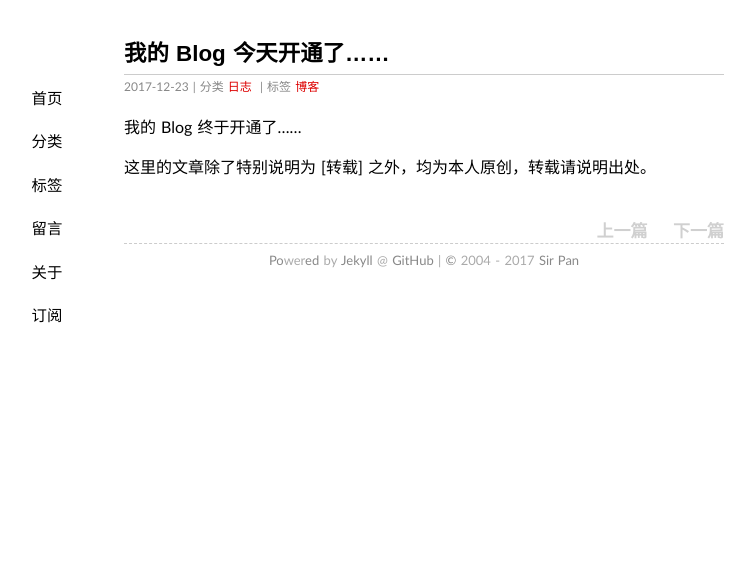
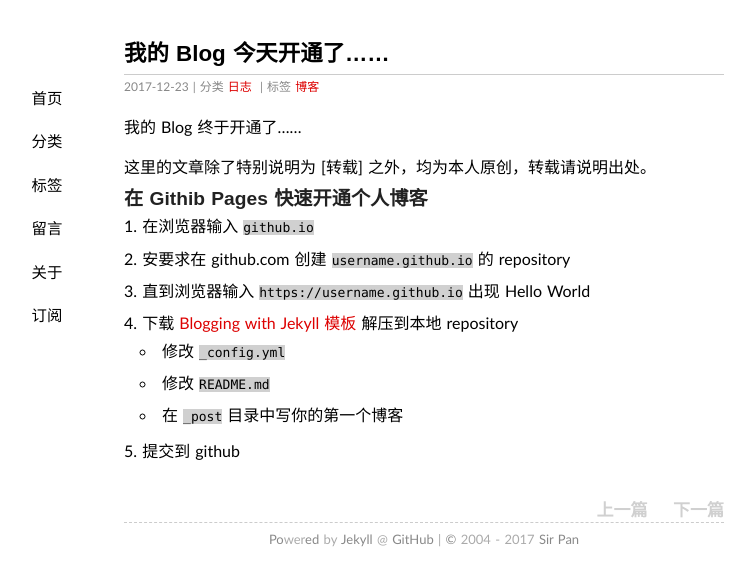
Before and after one commit to pmlpml/pmlpml.github.io, a Jekyll site: the page built from _posts/2017-12-23-hello-blog.md, in a window 1280 px wide. Shown: the top 586 px of the page, without its empty margins (216-971 px from the left). Built offline with Jekyll 4.4.1, drawn with Linux system fonts in a browser that asks for light colours; comment, search, counter and statistics services are not loaded.

Commit message:
first blog

```diff
--- a/_posts/2017-12-23-hello-blog.md
+++ b/_posts/2017-12-23-hello-blog.md
@@ -9,3 +9,14 @@ tags: 博客
 我的 Blog 终于开通了……
 
 这里的文章除了特别说明为 [转载] 之外，均为本人原创，转载请说明出处。
+
+### 在 Githib Pages 快速开通个人博客
+
+1. 在浏览器输入 `github.io`
+2. 安要求在 github.com 创建 `username.github.io` 的 repository
+3. 直到浏览器输入 `https://username.github.io` 出现 Hello World
+4. 下载 [Blogging with Jekyll 模板](/assets/2017-start-blog/pmlpml.github.io-master.zip) 解压到本地 repository
+    - 修改 `_config.yml`
+    - 修改 `README.md`
+    - 在 `_post` 目录中写你的第一个博客
+5. 提交到 github
```
Also changed, not shown: 1 other file.
